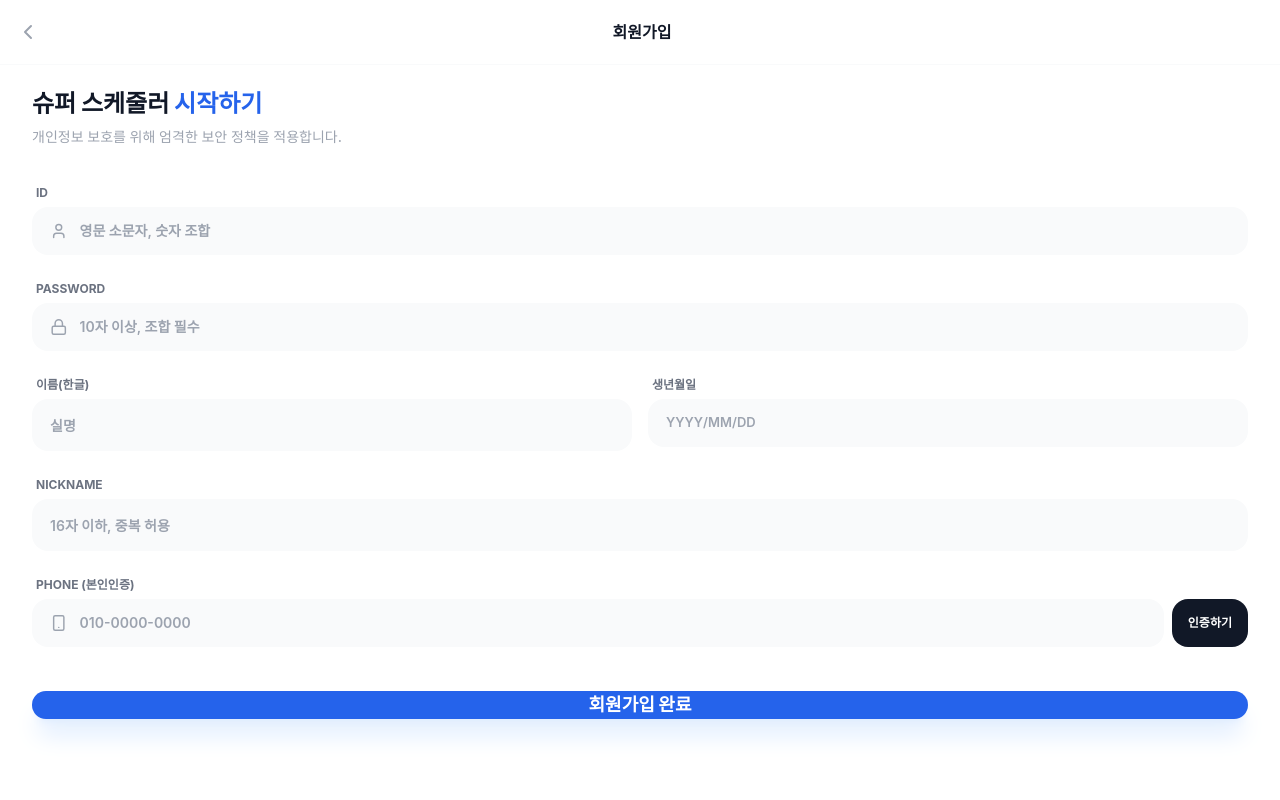
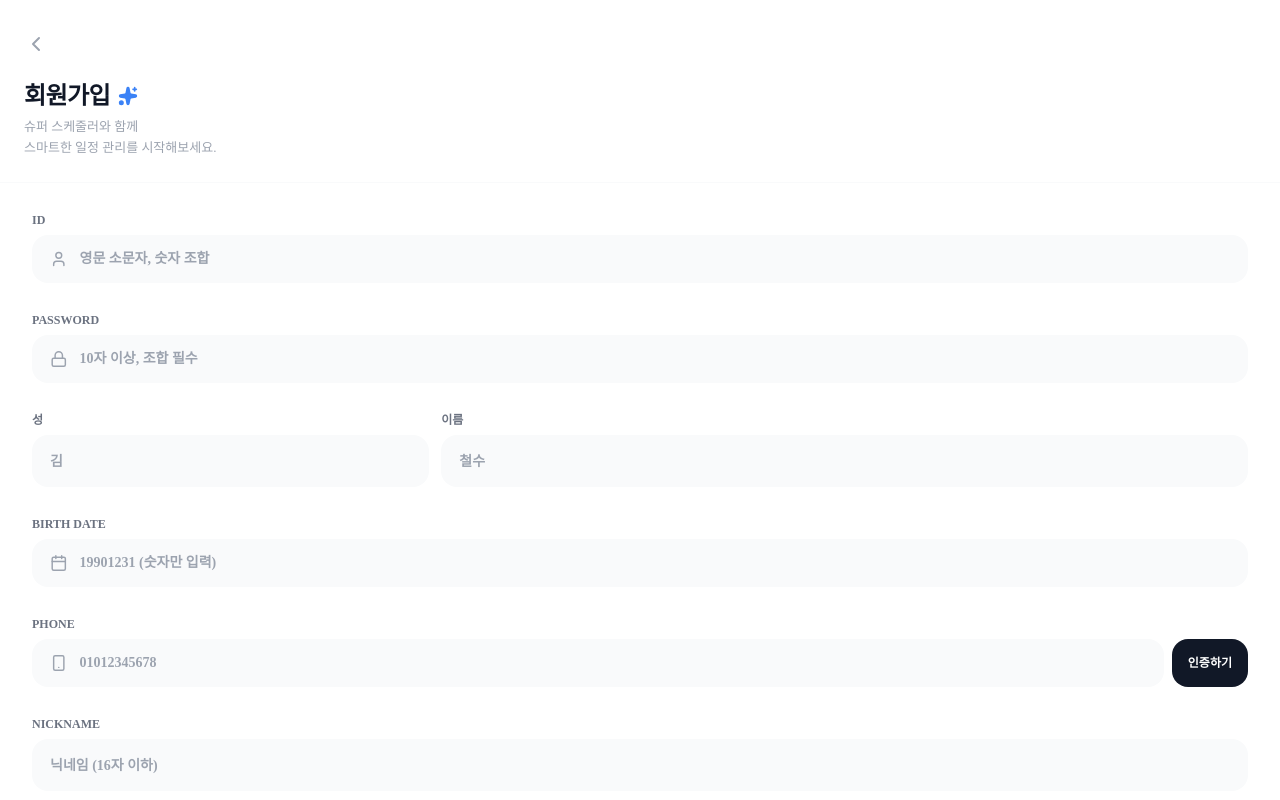
Before and after one commit to pany0108/loxo-kkiri, a React (Create React App) app: page /signup in a window 1280 px wide. Shown: the top 800 px of the page. Built offline with nearby package versions, Linux system fonts and the light colour scheme.

Commit message:
회원가입 고도화

```diff
--- a/src/pages/Signup.tsx
+++ b/src/pages/Signup.tsx
@@ -1,53 +1,93 @@
 import React, { useState } from 'react';
 import { useNavigate } from 'react-router-dom';
-import { User, Lock, Smartphone, ChevronLeft, Calendar } from 'lucide-react';
+import { User, Lock, Smartphone, ChevronLeft, Calendar, ShieldCheck, CheckCircle, Sparkles } from 'lucide-react';
 import { validatePassword } from '../utils/validation';
 
 const Signup = () => {
   const navigate = useNavigate();
 
-  // 1. 기획안 반영: 생년월일(birthDate) 필드 추가
   const [formData, setFormData] = useState({
     id: '',
     password: '',
-    name: '',
+    lastName: '',
+    firstName: '',
     nickname: '',
     phone: '',
-    birthDate: '', // YYYY/MM/DD 형식
+    birthDate: '',
+    authCode: '',
   });
 
   const [errors, setErrors] = useState<Record<string, string>>({});
+  const [isAuthSent, setIsAuthSent] = useState(false);
+  const [isVerified, setIsVerified] = useState(false);
 
-  // 2. 기획안 반영: 금칙어 리스트
   const forbiddenIds = ['admin', 'root', 'master', 'support'];
+
+  // 1. 자동 포맷팅 함수들
+  const formatPhone = (value: string) => {
+    const nums = value.replace(/[^\d]/g, '');
+    if (nums.length <= 3) return nums;
+    if (nums.length <= 7) return `${nums.slice(0, 3)}-${nums.slice(3)}`;
+    return `${nums.slice(0, 3)}-${nums.slice(3, 7)}-${nums.slice(7, 11)}`;
+  };
+
+  const formatBirth = (value: string) => {
+    const nums = value.replace(/[^\d]/g, '');
+    if (nums.length <= 4) return nums;
+    if (nums.length <= 6) return `${nums.slice(0, 4)}/${nums.slice(4)}`;
+    return `${nums.slice(0, 4)}/${nums.slice(4, 6)}/${nums.slice(6, 8)}`;
+  };
 
   const handleChange = (e: React.ChangeEvent<HTMLInputElement>) => {
     const { name, value } = e.target;
-    setFormData((prev) => ({ ...prev, [name]: value }));
+    let formattedValue = value;
+    if (name === 'phone') formattedValue = formatPhone(value);
+    if (name === 'birthDate') formattedValue = formatBirth(value);
+
+    setFormData((prev) => ({ ...prev, [name]: formattedValue }));
     if (errors[name]) setErrors((prev) => ({ ...prev, [name]: '' }));
   };
 
+  // 2. 인증번호 발송 함수 (추가됨)
+  const handleSendAuth = () => {
+    if (!formData.phone || formData.phone.length < 13) {
+      alert('올바른 휴대폰 번호를 입력해주세요.');
+      return;
+    }
+    setIsAuthSent(true);
+    alert('인증번호가 발송되었습니다. (테스트 번호: 1234)');
+  };
+
+  // 3. 인증번호 확인 함수 (추가됨)
+  const handleVerify = () => {
+    if (formData.authCode === '1234') {
+      setIsVerified(true);
+      alert('인증되었습니다.');
+    } else {
+      alert('인증번호가 일치하지 않습니다.');
+    }
+  };
+
+  // 4. 회원가입 제출 함수 (추가됨)
   const handleSubmit = (e: React.FormEvent) => {
     e.preventDefault();
     const newErrors: Record<string, string> = {};
 
-    // 3. 아이디 검증 (기획안: 소문자, 숫자, -, _ 만 허용)
-    if (forbiddenIds.includes(formData.id.toLowerCase())) {
-      newErrors.id = '시스템 예약어(admin 등)는 아이디로 사용할 수 없습니다.';
-    } else if (!/^[a-z0-9_-]+$/.test(formData.id)) {
-      newErrors.id = '아이디는 영문 소문자, 숫자, -, _만 사용 가능합니다.';
+    if (!isVerified) {
+      alert('휴대폰 본인인증을 완료해주세요.');
+      return;
     }
 
-    // 4. 이름 검증 (기획안: 한글)
-    if (!/^[가-힣]+$/.test(formData.name)) {
-      newErrors.name = '이름은 한글로 입력해주세요.';
+    // 아이디 금칙어 체크
+    if (forbiddenIds.includes(formData.id.toLowerCase())) {
+      newErrors.id = '사용할 수 없는 아이디입니다.';
     }
 
-    // 5. 비밀번호 검증 (유틸리티 함수 호출)
-    // 기획안의 "연속 문자, 개인정보 포함 금지"를 위해 formData 전체 전달
+    // 비밀번호 유효성 검사 (개인정보 포함 여부 등)
+    const fullName = formData.lastName + formData.firstName;
     const pwdResult = validatePassword(formData.password, {
       userId: formData.id,
-      name: formData.name,
+      name: fullName,
       birthDate: formData.birthDate,
       phone: formData.phone,
     });
@@ -61,54 +101,67 @@ const Signup = () => {
       return;
     }
 
-    // 6. 닉네임 태그 부여 (기획안: 중복 허용하되 #태그 부여)
     const randomTag = Math.floor(1000 + Math.random() * 9000);
-    const finalNickname = `${formData.nickname}#${randomTag}`;
-
-    alert(`회원가입이 완료되었습니다!\n닉네임: ${finalNickname}`);
+    alert(`${formData.nickname}#${randomTag}님, 회원가입을 축하합니다!`);
     navigate('/login');
   };
 
   return (
-    <div className="flex flex-col min-h-screen bg-white">
-      <header className="px-4 py-4 flex items-center border-b border-gray-50 sticky top-0 bg-white z-10">
-        <button onClick={() => navigate(-1)} className="p-1 -ml-1 text-gray-400">
-          <ChevronLeft size={24} />
-        </button>
-        <h1 className="flex-1 text-center font-bold text-gray-900 mr-6">회원가입</h1>
+    <div className="flex flex-col min-h-screen bg-white font-['Pretendard']">
+      <header className="px-6 py-6 border-b border-gray-50 sticky top-0 bg-white/90 backdrop-blur-md z-20">
+        <div className="flex items-center mb-4">
+          <button onClick={() => navigate(-1)} className="p-2 -ml-2 text-gray-400 hover:text-gray-900 transition-colors">
+            <ChevronLeft size={24} />
+          </button>
+        </div>
+        <div className="space-y-1">
+          <div className="flex items-center gap-2">
+            <h1 className="text-2xl font-black text-gray-900 tracking-tight">회원가입</h1>
+            <Sparkles size={20} className="text-blue-500 fill-blue-500" />
+          </div>
+          <p className="text-[13px] font-medium text-gray-400 leading-relaxed">
+            슈퍼 스케줄러와 함께 <br />
+            스마트한 일정 관리를 시작해보세요.
+          </p>
+        </div>
       </header>
 
-      <div className="flex-1 px-8 pt-6 pb-12 overflow-y-auto">
-        <div className="mb-8">
-          <h2 className="text-2xl font-black text-gray-900 leading-tight mb-2">
-            슈퍼 스케줄러 <span className="text-blue-600">시작하기</span>
-          </h2>
-          <p className="text-gray-400 font-medium text-sm">개인정보 보호를 위해 엄격한 보안 정책을 적용합니다.</p>
-        </div>
-
-        <form onSubmit={handleSubmit} className="space-y-5">
+      <div className="flex-1 px-8 pb-12 overflow-y-auto">
+        <form onSubmit={handleSubmit} className="space-y-6 pt-6">
           {/* 아이디 */}
           <div className="space-y-1">
-            <label className="text-xs font-bold text-gray-500 ml-1 uppercase">ID</label>
-            <div className={`flex items-center bg-gray-50 border-2 rounded-2xl px-4 py-3 ${errors.id ? 'border-red-400' : 'border-transparent focus-within:border-blue-500'}`}>
+            <label className="text-xs font-bold text-gray-500 uppercase">ID</label>
+            <div
+              className={`flex items-center bg-gray-50 border-2 rounded-2xl px-4 py-3 ${
+                errors.id ? 'border-red-400' : 'border-transparent focus-within:border-blue-500 focus-within:bg-white'
+              }`}
+            >
               <User size={18} className="text-gray-400 mr-3" />
-              <input name="id" placeholder="영문 소문자, 숫자 조합" className="bg-transparent outline-none w-full text-sm font-semibold" onChange={handleChange} required />
+              <input
+                name="id"
+                placeholder="영문 소문자, 숫자 조합"
+                className="bg-transparent outline-none w-full text-sm font-semibold text-gray-800"
+                onChange={handleChange}
+                required
+              />
             </div>
             {errors.id && <p className="text-[10px] text-red-500 ml-2">{errors.id}</p>}
           </div>
 
           {/* 비밀번호 */}
           <div className="space-y-1">
-            <label className="text-xs font-bold text-gray-500 ml-1 uppercase">Password</label>
+            <label className="text-xs font-bold text-gray-500 uppercase">Password</label>
             <div
-              className={`flex items-center bg-gray-50 border-2 rounded-2xl px-4 py-3 ${errors.password ? 'border-red-400' : 'border-transparent focus-within:border-blue-500'}`}
+              className={`flex items-center bg-gray-50 border-2 rounded-2xl px-4 py-3 ${
+                errors.password ? 'border-red-400' : 'border-transparent focus-within:border-blue-500 focus-within:bg-white'
+              }`}
             >
               <Lock size={18} className="text-gray-400 mr-3" />
               <input
                 name="password"
                 type="password"
                 placeholder="10자 이상, 조합 필수"
-                className="bg-transparent outline-none w-full text-sm font-semibold"
+                className="bg-transparent outline-none w-full text-sm font-semibold text-gray-800"
                 onChange={handleChange}
                 required
               />
@@ -116,30 +169,102 @@ const Signup = () => {
             {errors.password && <p className="text-[10px] text-red-500 ml-2 leading-tight">{errors.password}</p>}
           </div>
 
-          {/* 이름 & 생년월일 (2열 배치) */}
-          <div className="grid grid-cols-2 gap-4">
+          {/* 성/이름 */}
+          <div className="grid grid-cols-3 gap-3">
             <div className="space-y-1">
-              <label className="text-xs font-bold text-gray-500 ml-1">이름(한글)</label>
-              <div className="bg-gray-50 border-2 border-transparent focus-within:border-blue-500 rounded-2xl px-4 py-3">
-                <input name="name" placeholder="실명" className="bg-transparent outline-none w-full text-sm font-semibold" onChange={handleChange} required />
+              <label className="text-xs font-bold text-gray-500">성</label>
+              <div className="bg-gray-50 border-2 border-transparent focus-within:border-blue-500 focus-within:bg-white rounded-2xl px-4 py-3">
+                <input name="lastName" placeholder="김" className="bg-transparent outline-none w-full text-sm font-semibold text-gray-800" onChange={handleChange} required />
               </div>
             </div>
-            <div className="space-y-1">
-              <label className="text-xs font-bold text-gray-500 ml-1">생년월일</label>
-              <div className="flex items-center bg-gray-50 border-2 border-transparent focus-within:border-blue-500 rounded-2xl px-4 py-3">
-                <input name="birthDate" placeholder="YYYY/MM/DD" className="bg-transparent outline-none w-full text-[13px] font-semibold" onChange={handleChange} required />
+            <div className="col-span-2 space-y-1">
+              <label className="text-xs font-bold text-gray-500">이름</label>
+              <div className="bg-gray-50 border-2 border-transparent focus-within:border-blue-500 focus-within:bg-white rounded-2xl px-4 py-3">
+                <input name="firstName" placeholder="철수" className="bg-transparent outline-none w-full text-sm font-semibold text-gray-800" onChange={handleChange} required />
               </div>
             </div>
           </div>
 
+          {/* 생년월일 */}
+          <div className="space-y-1">
+            <label className="text-xs font-bold text-gray-500 uppercase">Birth Date</label>
+            <div className="flex items-center bg-gray-50 border-2 border-transparent focus-within:border-blue-500 focus-within:bg-white rounded-2xl px-4 py-3">
+              <Calendar size={18} className="text-gray-400 mr-3" />
+              <input
+                name="birthDate"
+                value={formData.birthDate}
+                placeholder="19901231 (숫자만 입력)"
+                className="bg-transparent outline-none w-full text-sm font-semibold text-gray-800"
+                onChange={handleChange}
+                required
+                maxLength={10}
+              />
+            </div>
+          </div>
+
+          {/* 휴대폰 번호 */}
+          <div className="space-y-1">
+            <label className="text-xs font-bold text-gray-500 uppercase">Phone</label>
+            <div className="flex gap-2">
+              <div
+                className={`flex-1 flex items-center bg-gray-50 border-2 border-transparent rounded-2xl px-4 py-3 ${
+                  isVerified ? 'bg-blue-50' : 'focus-within:border-blue-500 focus-within:bg-white'
+                }`}
+              >
+                <Smartphone size={18} className={isVerified ? 'text-blue-500 mr-3' : 'text-gray-400 mr-3'} />
+                <input
+                  name="phone"
+                  value={formData.phone}
+                  placeholder="01012345678"
+                  className="bg-transparent outline-none w-full text-sm font-semibold text-gray-800"
+                  onChange={handleChange}
+                  required
+                  readOnly={isVerified}
+                />
+                {isVerified && <CheckCircle size={18} className="text-blue-500 ml-2" />}
+              </div>
+              <button
+                type="button"
+                onClick={handleSendAuth}
+                disabled={isVerified}
+                className="px-4 bg-gray-900 text-white rounded-2xl text-xs font-bold disabled:bg-gray-200 transition-colors"
+              >
+                {isAuthSent ? '재발송' : '인증하기'}
+              </button>
+            </div>
+          </div>
+
+          {/* 인증번호 입력창 (발송 후 노출) */}
+          {isAuthSent && !isVerified && (
+            <div className="space-y-1 animate-in fade-in slide-in-from-top-2 duration-300">
+              <label className="text-xs font-bold text-blue-600 ml-1">인증번호 입력</label>
+              <div className="flex gap-2">
+                <div className="flex-1 flex items-center bg-blue-50 border-2 border-blue-200 rounded-2xl px-4 py-3">
+                  <ShieldCheck size={18} className="text-blue-500 mr-3" />
+                  <input
+                    name="authCode"
+                    value={formData.authCode}
+                    placeholder="4자리 숫자"
+                    className="bg-transparent outline-none w-full text-sm font-semibold text-gray-800"
+                    onChange={handleChange}
+                    maxLength={4}
+                  />
+                </div>
+                <button type="button" onClick={handleVerify} className="px-6 bg-blue-600 text-white rounded-2xl text-xs font-bold active:scale-95 transition-all">
+                  확인
+                </button>
+              </div>
+            </div>
+          )}
+
           {/* 닉네임 */}
           <div className="space-y-1">
-            <label className="text-xs font-bold text-gray-500 ml-1 uppercase">Nickname</label>
-            <div className="bg-gray-50 border-2 border-transparent focus-within:border-blue-500 rounded-2xl px-4 py-3">
+            <label className="text-xs font-bold text-gray-500 uppercase">Nickname</label>
+            <div className="bg-gray-50 border-2 border-transparent focus-within:border-blue-500 focus-within:bg-white rounded-2xl px-4 py-3">
               <input
                 name="nickname"
-                placeholder="16자 이하, 중복 허용"
-                className="bg-transparent outline-none w-full text-sm font-semibold"
+                placeholder="닉네임 (16자 이하)"
+                className="bg-transparent outline-none w-full text-sm font-semibold text-gray-800"
                 onChange={handleChange}
                 required
                 maxLength={16}
@@ -147,24 +272,31 @@ const Signup = () => {
             </div>
           </div>
 
-          {/* 휴대폰 번호 (본인인증 필수 UI) */}
-          <div className="space-y-1">
-            <label className="text-xs font-bold text-gray-500 ml-1 uppercase">Phone (본인인증)</label>
-            <div className="flex gap-2">
-              <div className="flex-1 flex items-center bg-gray-50 border-2 border-transparent focus-within:border-blue-500 rounded-2xl px-4 py-3">
-                <Smartphone size={18} className="text-gray-400 mr-3" />
-                <input name="phone" placeholder="010-0000-0000" className="bg-transparent outline-none w-full text-sm font-semibold" onChange={handleChange} required />
-              </div>
-              <button type="button" className="px-4 bg-gray-900 text-white rounded-2xl text-xs font-bold">
-                인증하기
-              </button>
-            </div>
-          </div>
+          {/* 제출 버튼 */}
+          <div className="pt-10">
+            <button
+              type="submit"
+              disabled={!isVerified}
+              className={`
+                relative w-full py-5 rounded-[24px] font-black text-lg transition-all duration-300
+                flex items-center justify-center gap-2 overflow-hidden shadow-xl
+                ${
+                  isVerified
+                    ? 'bg-blue-600 text-white shadow-blue-200 hover:bg-blue-700 hover:-translate-y-1 active:scale-[0.98]'
+                    : 'bg-gray-100 text-gray-400 shadow-none cursor-not-allowed'
+                }
+              `}
+            >
+              <span>회원가입 완료</span>
+              {isVerified ? <CheckCircle size={20} /> : <Lock size={18} className="opacity-50" />}
+            </button>
 
-          <div className="pt-6">
-            <button type="submit" className="w-full py-4.5 bg-blue-600 text-white rounded-[20px] font-black text-lg shadow-xl shadow-blue-100 active:scale-[0.98] transition-all">
-              회원가입 완료
-            </button>
+            {!isVerified && <p className="text-center mt-4 text-[11px] font-bold text-rose-400 animate-pulse">본인인증을 완료해야 가입이 가능합니다.</p>}
+
+            <p className="text-center mt-6 text-[11px] text-gray-300 font-medium">
+              가입 시 <span className="underline decoration-gray-200 px-1">이용약관</span> 및 <span className="underline decoration-gray-200 px-1">개인정보 처리방침</span>에
+              동의하게 됩니다.
+            </p>
           </div>
         </form>
       </div>
```
